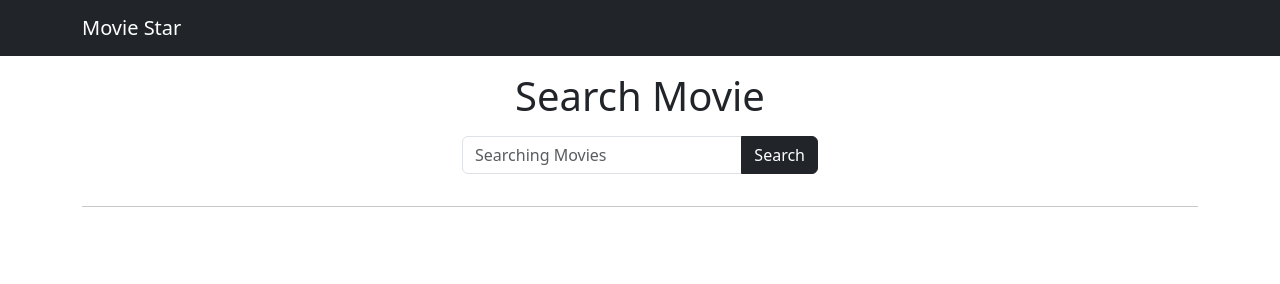
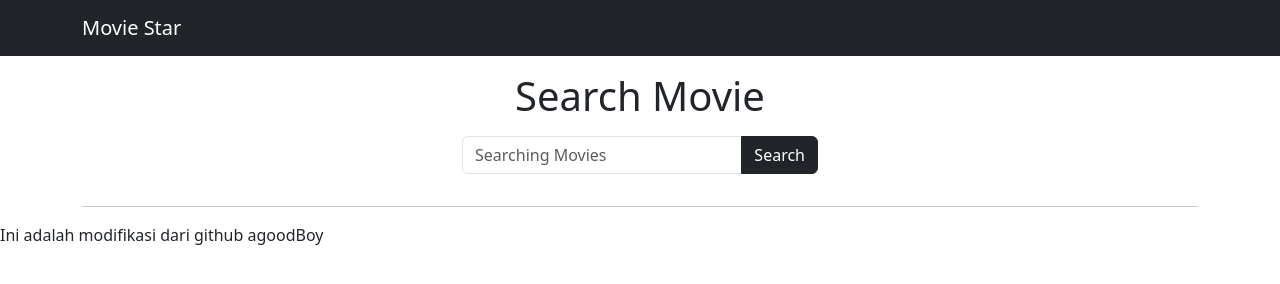
Before and after one commit to agoodBoy7/rest-api-sederhana, a plain HTML site: page index.html in a window 1280 px wide. Drawn offline with nearby package versions, Linux system fonts and the light colour scheme.

Commit message:
Update index.html

```diff
--- a/index.html
+++ b/index.html
@@ -69,6 +69,10 @@
     </div>
   </div>
 
+  <div>
+    <p>Ini adalah modifikasi dari github agoodBoy</p>
+  </div>
+
 
 
 
```
